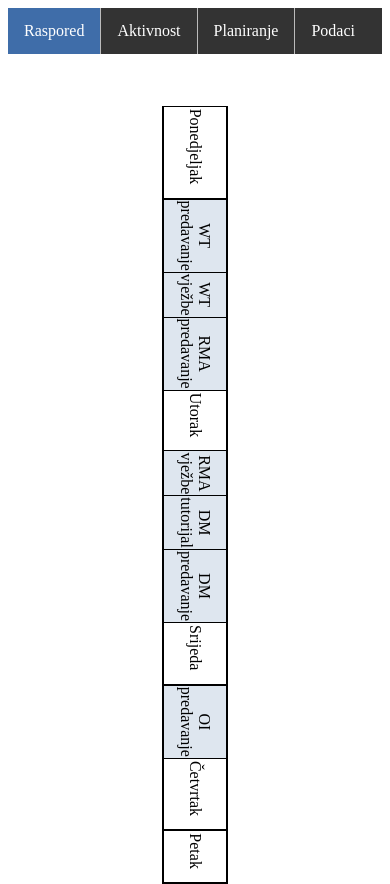
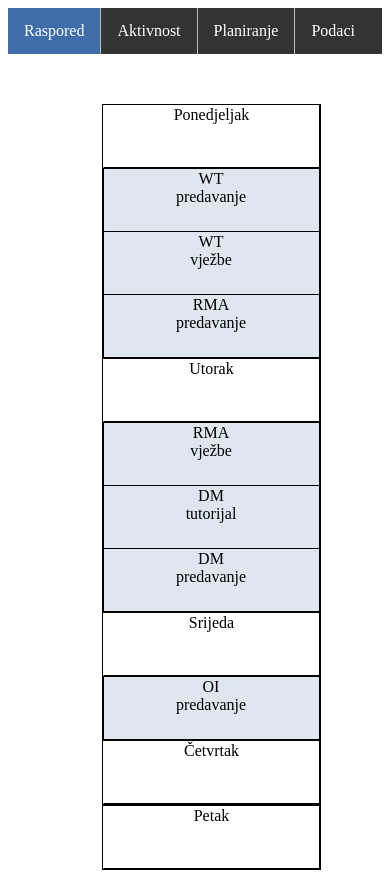
Before and after one commit to kanitadervic/classroom-management-app, a plain HTML site: page raspored.html in a window 390 px wide. Drawn offline with Linux system fonts and the light colour scheme.

Commit message:
promijenila šesti zadatak prvi dio izgled

```diff
--- a/raspored.css
+++ b/raspored.css
@@ -5,7 +5,6 @@
     top:0;left:0;right:0;bottom:0;
     display: flex;
     align-items: center;
-
     justify-content:center;
   }
 
@@ -69,7 +68,7 @@
   }
 
   @media all and (max-width: 600px) {
-  .hours, #empty, td:empty {
+    .hours, #empty, td:empty, #border {
       background: none;
       border: none;
       visibility: hidden;
@@ -80,43 +79,37 @@
       border: 0
     }
 
+      table, table td, table tr{ display: block; }
+
+
       table {
-    transform: rotate(90deg);
-    display: flex;
-    border-collapse: collapse;
-    width: 0%;
-    height: 0%;
         background: none;
         border: none;
+        margin-top: 250px;
       }
 
-    #border {
-      border: none;
-    }
-
-
-  tr{
-    display: table-cell;
-
-  }
-
-
-  td:nth-child(even){
-    border-right-style: none;
-
-}
-td:nth-child(odd){
-    border-left-style: none;
+      td:nth-child(even),td:nth-child(odd){
+        border-right-style: solid;
+        border-left-style: solid;
     }
 
     #container {
       position: relative;
       margin-top: -200px;
-  padding-bottom: 4em;
+      padding-bottom: 25%;
+      padding-left: 25%;
     }
-
 
   .weekday {
     border: 1px black solid;
+    text-align: center;
+    width: 214px;
+    padding-right: 0px;
+    border-top: none;
+  }
+
+  .input {
+    width: 213px;
+    border-bottom: none;
   }
   }
```
Lines whose indentation alone changed are shown as unchanged.
